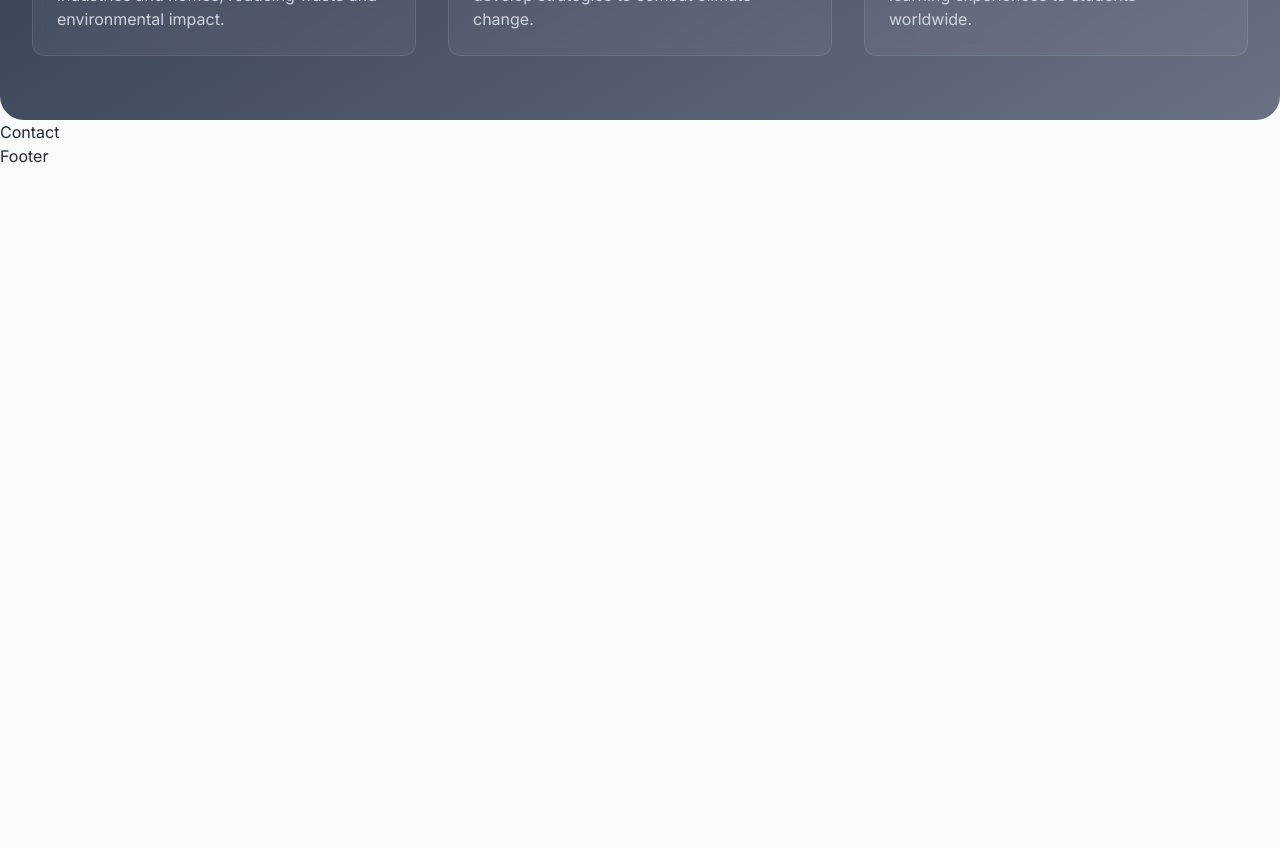
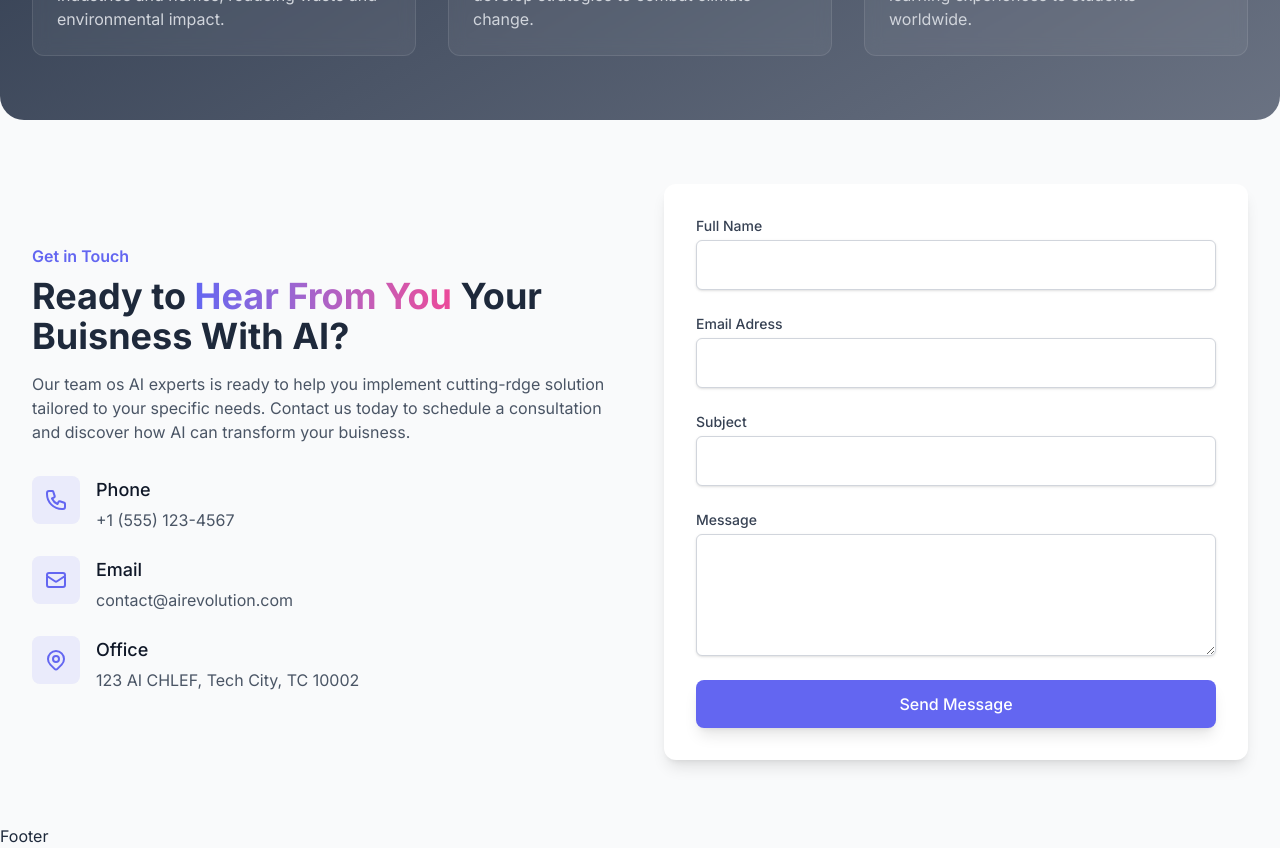
Before and after one commit to mohamed-07/landing-page, a React (Vite) app: page / in a window 1280 px wide. Shown: the part 2080-2928 px from the top of the page. Before the commit the page ends 2248 px from the top, so only its background shows below. Built offline with nearby package versions, Linux system fonts and the light colour scheme.

Commit message:
add contact section

```diff
--- a/src/component/contact.jsx
+++ b/src/component/contact.jsx
@@ -1,7 +1,91 @@
-import React from 'react'
+const contactDetails = [
+  {
+    title: "Phone",
+    text: "+1 (555) 123-4567",
+    icon: (
+      <svg xmlns="http://www.w3.org/2000/svg" className="h-6 w-6" fill="none" viewBox="0 0 24 24" stroke="currentColor">
+        <path strokeLinecap="round" strokeLinejoin="round" strokeWidth="2" d="M3 5a2 2 0 012-2h3.28a1 1 0 01.948.684l1.498 4.493a1 1 0 01-.502 1.21l-2.257 1.13a11.042 11.042 0 005.516 5.516l1.13-2.257a1 1 0 011.21-.502l4.493 1.498a1 1 0 01.684.949V19a2 2 0 01-2 2h-1C9.716 21 3 14.284 3 6V5z" />
+      </svg>
+    ),
+  },
+  {
+    title: "Email",
+    text: "contact@airevolution.com",
+    icon: (
+      <svg xmlns="http://www.w3.org/2000/svg" className="h-6 w-6" fill="none" viewBox="0 0 24 24" stroke="currentColor">
+        <path strokeLinecap="round" strokeLinejoin="round" strokeWidth="2" d="M3 8l7.89 5.26a2 2 0 002.22 0L21 8M5 19h14a2 2 0 002-2V7a2 2 0 00-2-2H5a2 2 0 00-2 2v10a2 2 0 002 2z" />
+      </svg>
+    ),
+  },
+  {
+    title: "Office",
+    text: "123 AI CHLEF, Tech City, TC 10002",
+    icon: (
+      <svg xmlns="http://www.w3.org/2000/svg" className="h-6 w-6" fill="none" viewBox="0 0 24 24" stroke="currentColor">
+        <path strokeLinecap="round" strokeLinejoin="round" strokeWidth="2" d="M17.657 16.657L13.414 20.9a1.998 1.998 0 01-2.827 0l-4.244-4.243a8 8 0 1111.314 0z" />
+        <path strokeLinecap="round" strokeLinejoin="round" strokeWidth="2" d="M15 11a3 3 0 11-6 0 3 3 0 016 0z" />
+      </svg>
+    ),
+  },
+];
 
 export default function Contact() {
   return (
-    <div>Contact</div>
+    <section
+    className="app-container py-16 "
+    id='contact'>
+      <div className="grid grid-cols-1 lg:grid-cols-2 gap-12 items-center">
+        {/* Contact info */}
+        <div className="">
+          <span className='section-subheader'> Get in Touch</span>
+          <h2 className="section-header">
+            Ready to <span className="gradient-text">Hear From You</span> Your Buisness With AI?
+          </h2>
+          <p className='section-description text-gray-600 mb-8'>
+            Our team os AI experts is ready to help you implement cutting-rdge solution tailored to your specific needs.
+            Contact us today to schedule a consultation and discover how AI can transform your buisness.
+          </p>
+          <div className="mt-8 space-y-4">
+            {contactDetails.map((detail, i) => (
+              <div
+                className="contact-info-group"
+                key={i}
+                >
+                  <div className="form-icon">{detail.icon}</div>
+                  <div >
+                    <h3 className="contact-title">{detail.title}</h3>
+                    <p className="contact-text">{detail.text}</p>
+                  </div>
+              </div>
+            ))}
+          </div>
+        </div>
+
+        {/* contact form */}
+        <div className="bg-white rounded-xl shadow-lg p-6 lg:p-8">
+          <form >
+            <div className="space-y-6">
+              <div >
+                <label className="form-input-label" >Full Name</label>
+                <input type="text" className="form-input" />
+              </div>
+              <div >
+                <label className="form-input-label" >Email Adress</label>
+                <input type="email" className="form-input" />
+              </div>
+              <div >
+                <label className="form-input-label" >Subject</label>
+                <input type="text" className="form-input" />
+              </div>
+              <div >
+                <label className="form-input-label" >Message</label>
+                <textarea rows="4" className="form-input" />
+              </div>
+            </div>
+            <button type="" className="btn-primary mt-6 w-full">Send Message</button>
+          </form>
+        </div>
+      </div>
+    </section>
   )
 }
```
